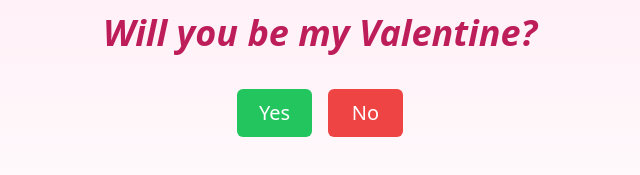
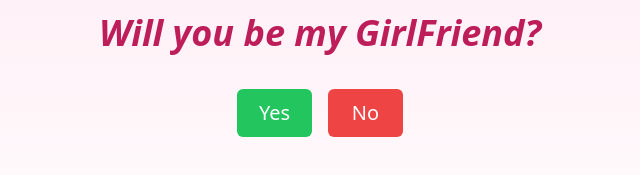
Before and after one commit to Luciode/ttttt, a plain HTML site: page index.html in a window 1280 px wide. Shown: the part 483-658 px from the top of the page, 320-960 px from the left. Drawn offline with nearby package versions, Linux system fonts and the light colour scheme.

Commit message:
Update index.html

```diff
--- a/index.html
+++ b/index.html
@@ -32,7 +32,7 @@
   <div class="flex items-center justify-center h-screen">
     <div class="flex flex-col items-center p-4">
       <img id="imageDisplay" src="./images/image1.gif" alt="Cute kitten with flowers" class="rounded-md h-[300px]" style="object-fit: cover;" />
-      <h2 id="valentineQuestion" class="text-4xl font-bold italic text-[#bd1e59] my-4">Will you be my Valentine?</h2>
+      <h2 id="valentineQuestion" class="text-4xl font-bold italic text-[#bd1e59] my-4">Will you be my GirlFriend?</h2>
       <div class="flex gap-4 pt-[20px] items-center" id="responseButtons">
         <button id="yesButton"
           class="bounce2 inline-flex items-center justify-center whitespace-nowrap rounded-md text-[20px] font-medium disabled:pointer-events-none disabled:opacity-50 hover:bg-green-400 min-h-12 min-w-[75px] px-4 py-2 bg-green-500 text-white transition">
```
